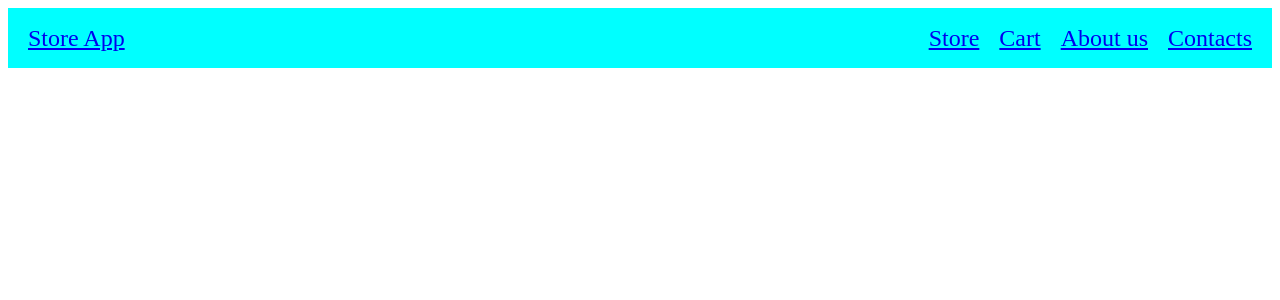
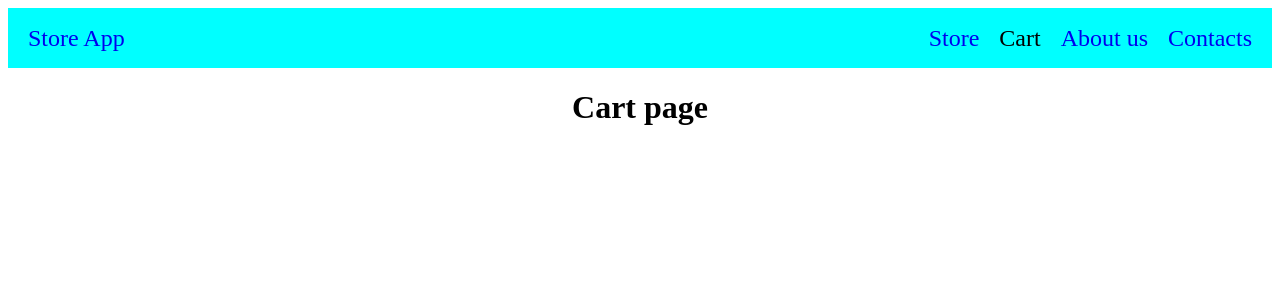
Before and after one commit to NioKing/nuxtShop, a Nuxt app: page /cart in a window 1280 px wide. Shown: the top 300 px of the page. Built offline with nearby package versions, Linux system fonts and the light colour scheme.

Commit message:
added cart component and style changes

```diff
--- /dev/null
+++ b/components/Cart.vue
@@ -0,0 +1,13 @@
+<template>
+    <div class="container">
+        <h1>Cart page</h1>
+    </div>
+</template>
+
+<style>
+
+</style>
+
+<script setup>
+
+</script>
--- a/components/Products.vue
+++ b/components/Products.vue
@@ -5,7 +5,7 @@
                 <img :src="p.image" alt="product image" style="height: 250px; object-fit: scale-down;">
             </div>
             <div class="description">
-                <NuxtLink :to="`/products/${p.id}`">{{ p.title }}</NuxtLink>
+                <NuxtLink class="title" :to="`/products/${p.id}`">{{ p.title }}</NuxtLink>
                 <span>Price: {{ p.price }} </span>
                 <div class="btn">
                     <button>Add to cart</button>
@@ -67,6 +67,11 @@
 .btn :active {
     background: rgba(200, 200, 200, 0.8);
 }
+.title {
+    text-decoration: none;
+    font-size: 1.25rem;
+}
+
 </style>
 
 <script setup>
--- a/layouts/default.vue
+++ b/layouts/default.vue
@@ -1,16 +1,16 @@
 <template>
-    <nav>
-        <div class="title">
-            <NuxtLink to="/">Store App</NuxtLink>
+    <nav class="navbar">
+        <div class="nav-title">
+            <NuxtLink to="/" style="text-decoration: none;">Store App</NuxtLink>
         </div>
         <div class="links">
-            <NuxtLink to="/products">Store</NuxtLink>
-            <NuxtLink to="/">Cart</NuxtLink>
-            <NuxtLink to="/about">About us</NuxtLink>
-            <NuxtLink to="/">Contacts</NuxtLink>
+            <NuxtLink class="link" to="/products">Store</NuxtLink>
+            <NuxtLink class="link" to="/cart">Cart</NuxtLink>
+            <NuxtLink class="link" to="/about">About us</NuxtLink>
+            <NuxtLink class="link" to="/">Contacts</NuxtLink>
         </div>
     </nav>
-    <slot/>
+    <slot />
 </template>
 
 <style>
@@ -25,21 +25,26 @@ nav {
     padding-right: 20px;
     justify-content: space-between;
 }
+
 .title {
     cursor: pointer;
 }
+
 .links {
     display: flex;
     gap: 20px;
 }
 
 .router-link-active {
-        text-decoration: none;
     color: black;
 }
 
 .router-link-exact-active {
-        color: black
+    color: black;
+}
+
+.link {
+    text-decoration: none;
 }
 </style>
 
--- /dev/null
+++ b/pages/cart/index.vue
@@ -0,0 +1,11 @@
+<template>
+    <Cart/>
+</template>
+
+<style>
+
+</style>
+
+<script setup>
+
+</script>
```
Lines whose indentation alone changed are shown as unchanged.
